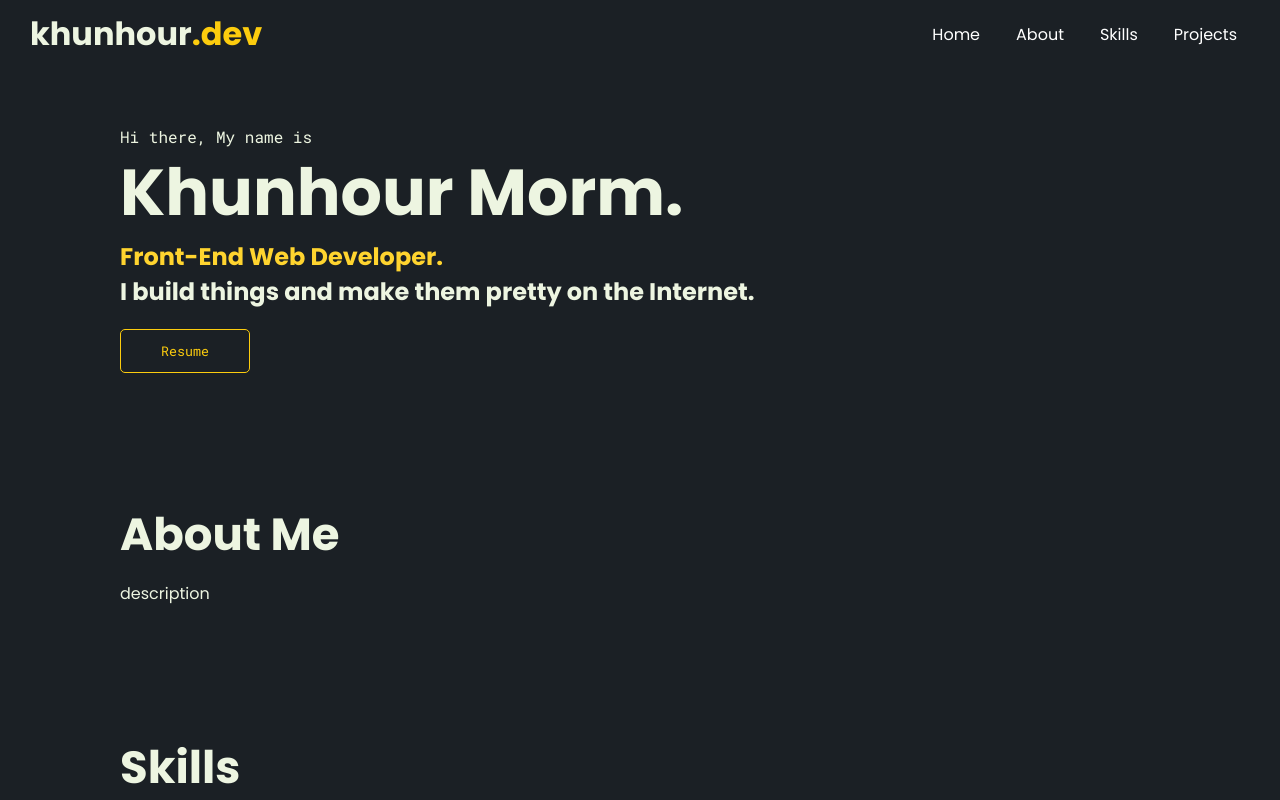
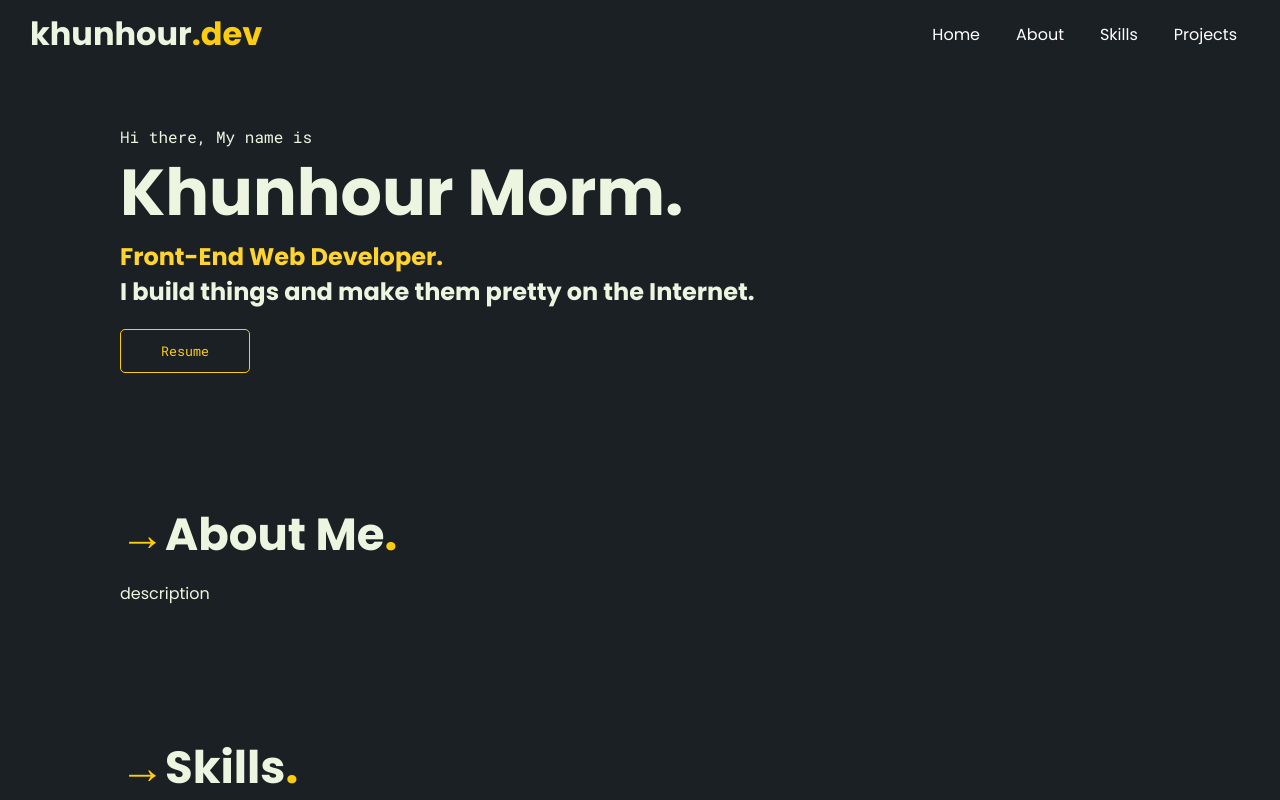
Before and after one commit to khunhour/portfolio, a React (Create React App) app: page / in a window 1280 px wide. Shown: the top 800 px of the page. Built offline with nearby package versions, Linux system fonts and the light colour scheme.

Commit message:
added before and after css h2

```diff
--- a/public/style.css
+++ b/public/style.css
@@ -53,6 +53,16 @@ section h2 {
 	line-height: 72px;
 }
 
+section h2::before {
+	content: "\2192";
+	/* content: ">"; */
+	color: var(--accent-color);
+}
+section h2::after {
+	content: ".";
+	color: var(--accent-color);
+}
+
 button {
 	font-family: "Roboto Mono", monospace;
 	background-color: transparent;
--- a/src/components/Hero/Hero.js
+++ b/src/components/Hero/Hero.js
@@ -2,7 +2,7 @@ import React from "react";
 import "./Hero.css";
 export default function Hero() {
 	return (
-		<section>
+		<section id="home">
 			<div className="mono">Hi there, My name is</div>
 			<div className="name">Khunhour Morm.</div>
 			<h1 className="accent">Front-End Web Developer.</h1>
```
